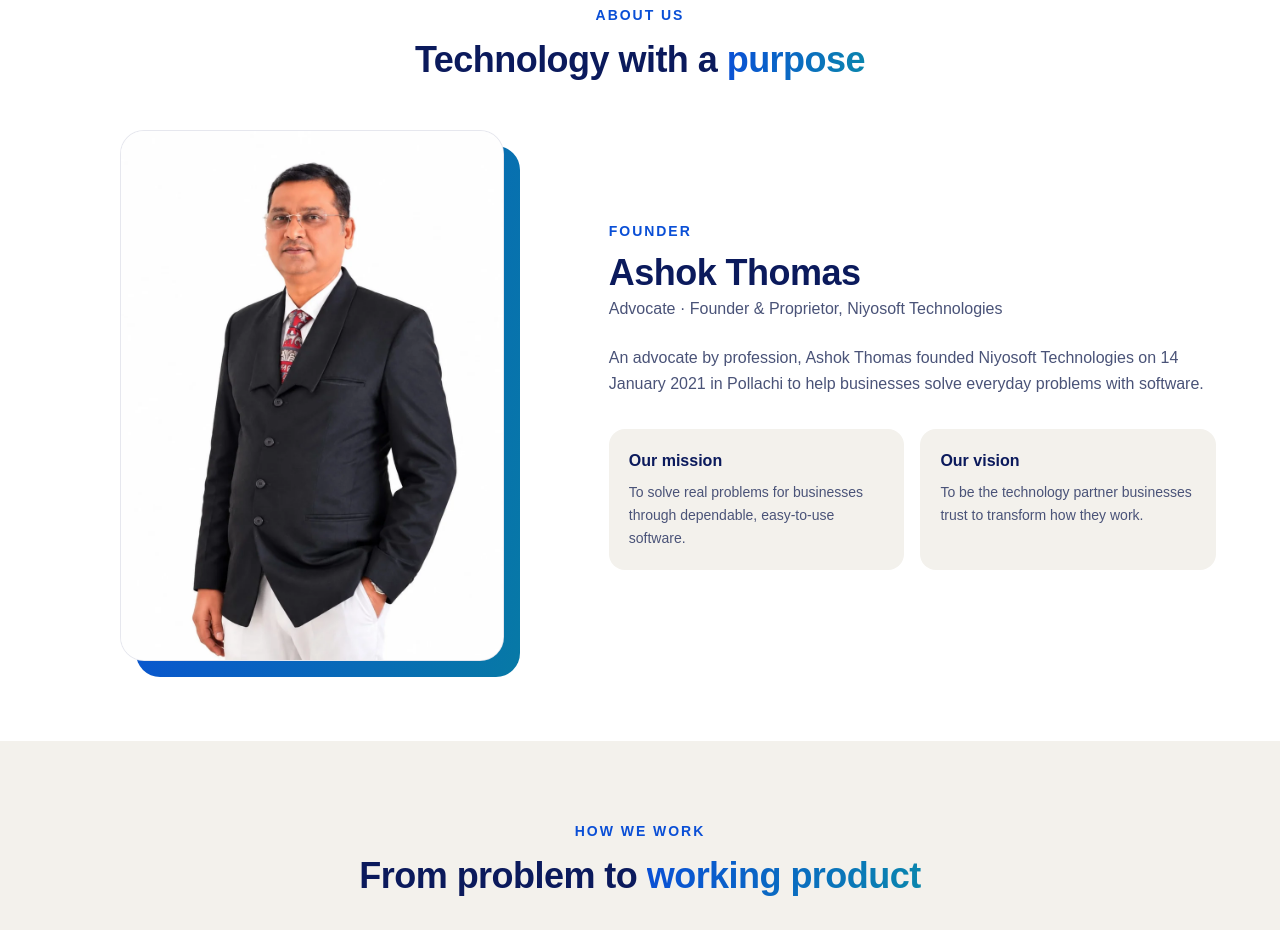
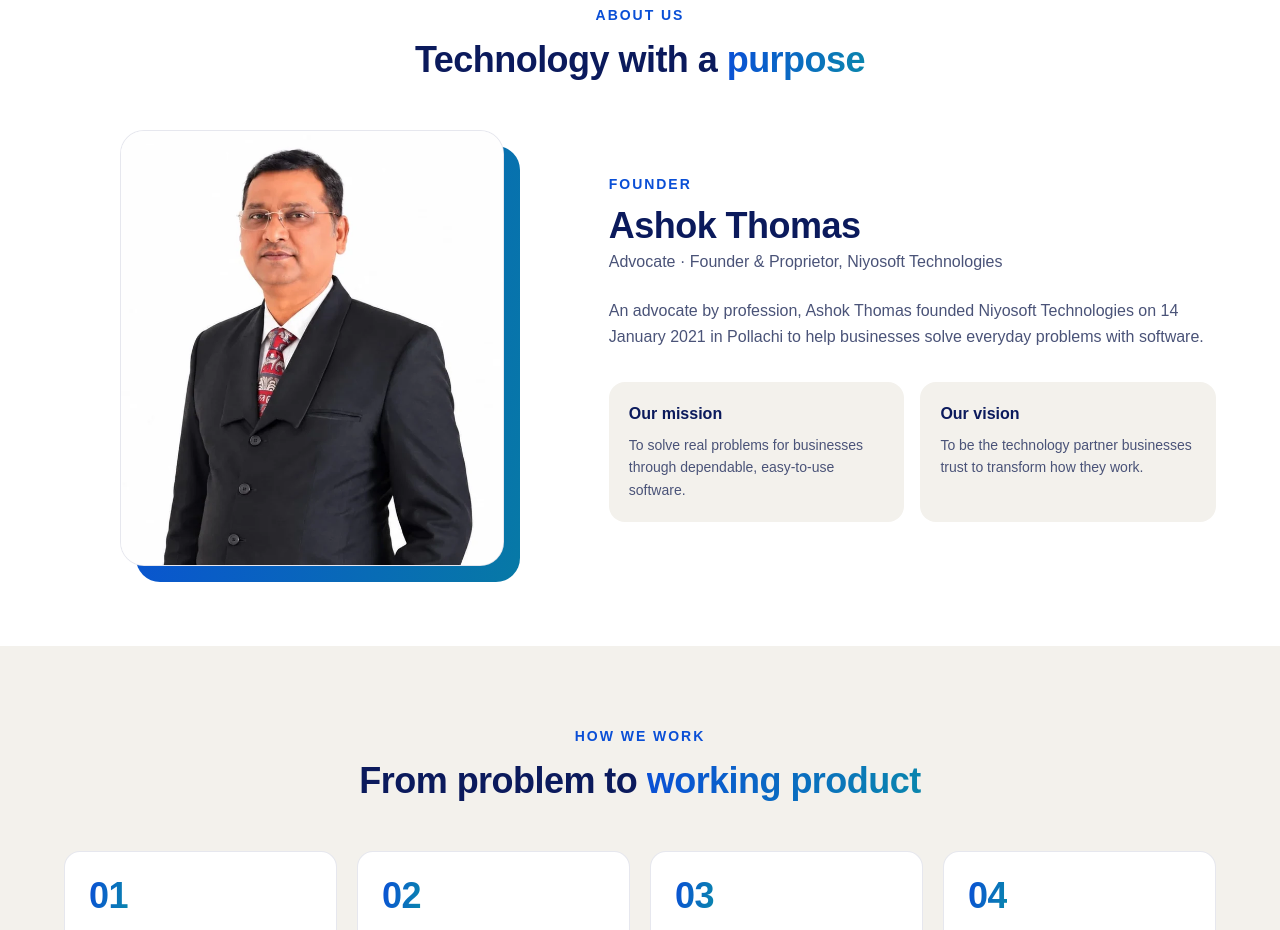
Before and after one commit to Shy4n7/Niyosoft_Web, a Next.js app: page / in a window 1280 px wide. Shown: the part 1560-2490 px from the top of the page. Built offline with nearby package versions, Linux system fonts and the light colour scheme; no server answers; a web font is replaced by a local one.

Commit message:
feat: crop founder photo to the elbows
Co-Authored-By: Claude Opus 5.5 <noreply@anthropic.com>
Claude-Session: https://claude.ai/code/session_01BNs6xDrmf8ZnWAANfD4XFW

```diff
--- a/src/components/sections/AboutSection.tsx
+++ b/src/components/sections/AboutSection.tsx
@@ -15,8 +15,8 @@ export function AboutSection() {
               <Image
                 src="/images/ashok-thomas.webp"
                 alt={`${site.founder}, Founder of ${site.name}`}
-                width={900}
-                height={1246}
+                width={740}
+                height={840}
                 sizes="(min-width: 1024px) 384px, 90vw"
                 className="relative h-auto w-full rounded-3xl border border-navy/10 bg-white"
               />
```
Also changed, not shown: public/images/ashok-thomas.webp.
